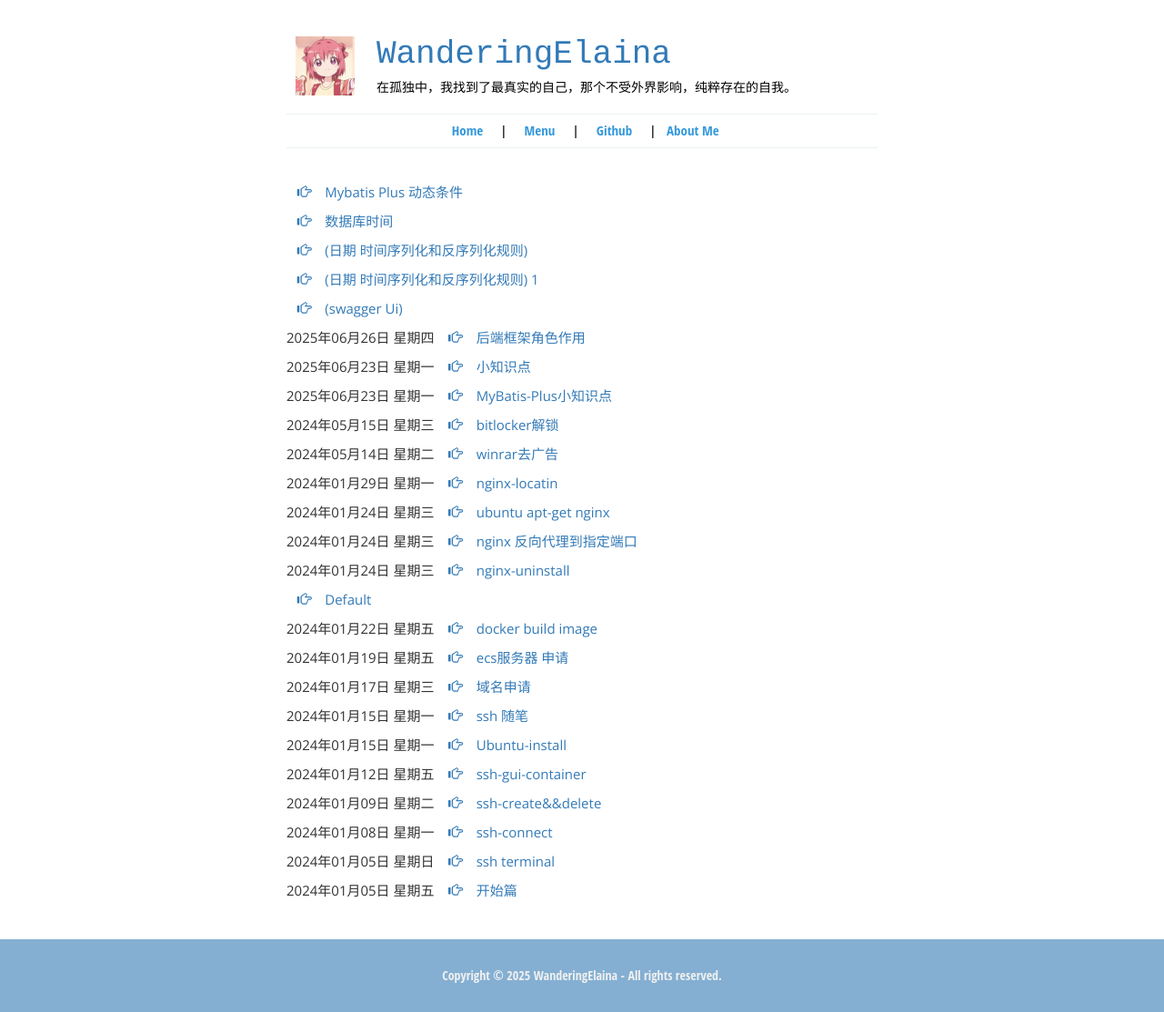
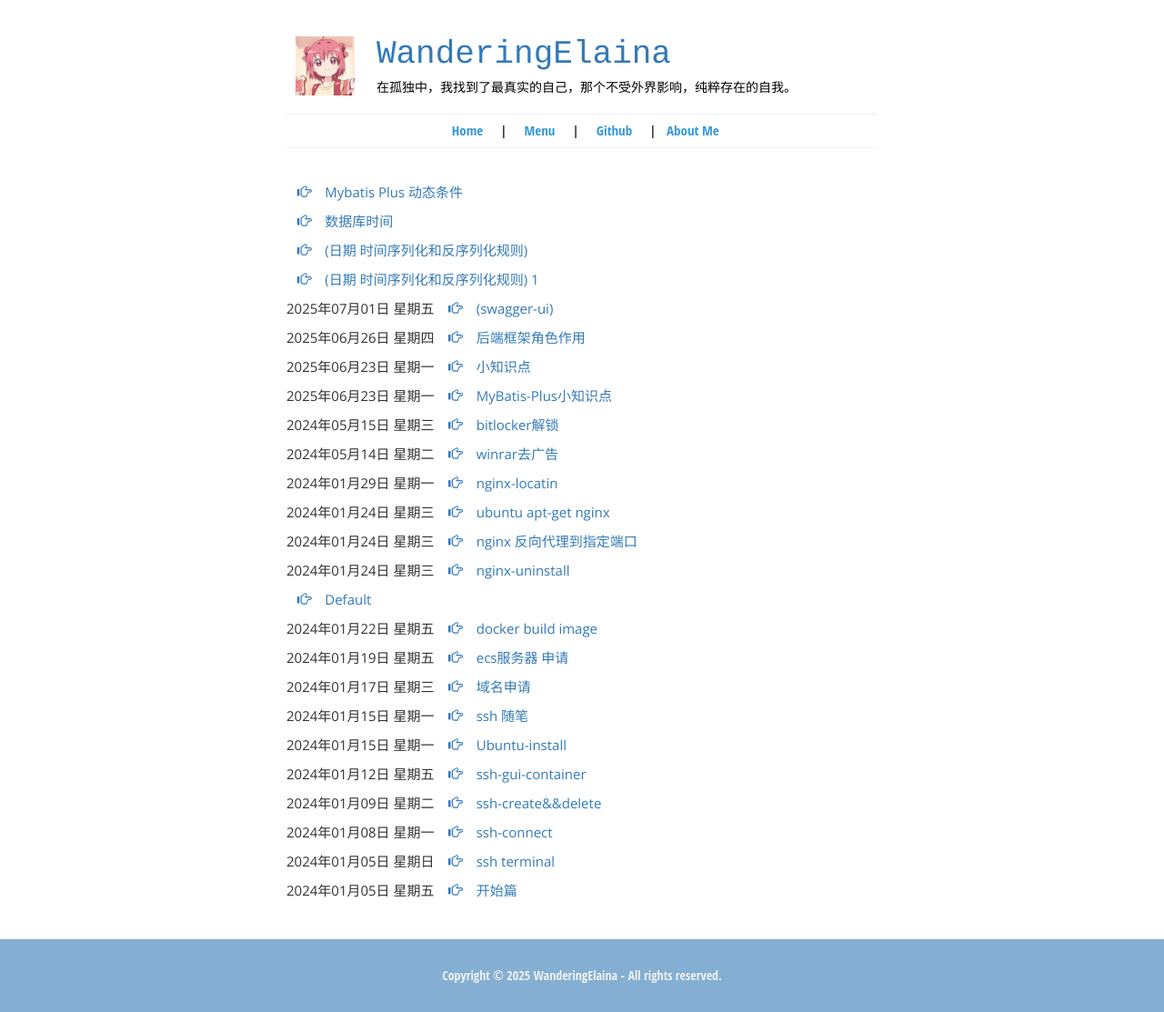
Before and after one commit to WanderingElaina/WanderingElaina.github.io, a Jekyll site: the page built from menu.html, in a window 1280 px wide. Shown: the whole page at 91% size. Built offline with Jekyll 4.4.1, drawn with Linux system fonts in a browser that asks for light colours; Markdown is read by kramdown in place of the engine named in the settings.

Commit message:
Update 2025-07-01-(swagger-ui).md

```diff
--- a/_posts/2025-07-01-(swagger-ui).md
+++ b/_posts/2025-07-01-(swagger-ui).md
@@ -1,3 +1,13 @@
+---
+layout: post_layout
+title: (swagger-ui)
+time: 2025年07月01日 星期五
+location: cq
+pulished: false
+excerpt_separator: "##"
+---
+---
+##
 这个\*\*“try it out”**，一般是指在**Swagger UI**里测试接口.
 在Swagger里你看到“Try it out”，然后里面JSON示例有时间字段被自动赋了值，这其实是Swagger生成示例数据时的**默认行为\*\*，不是你后端真的给它赋了什么值。
 
```
